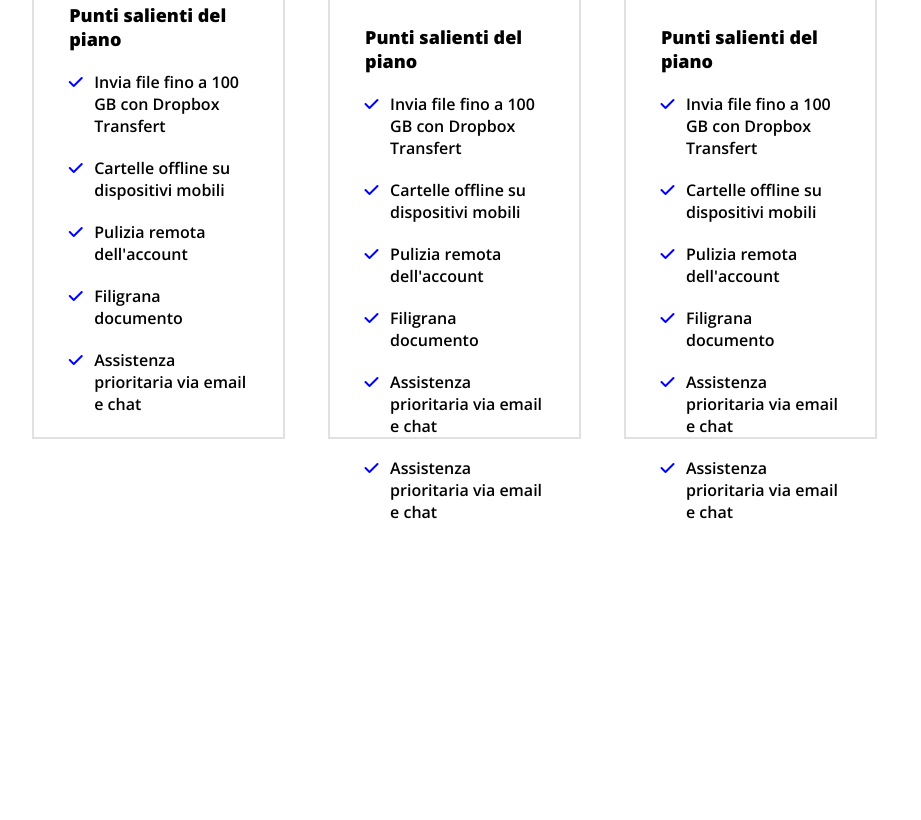
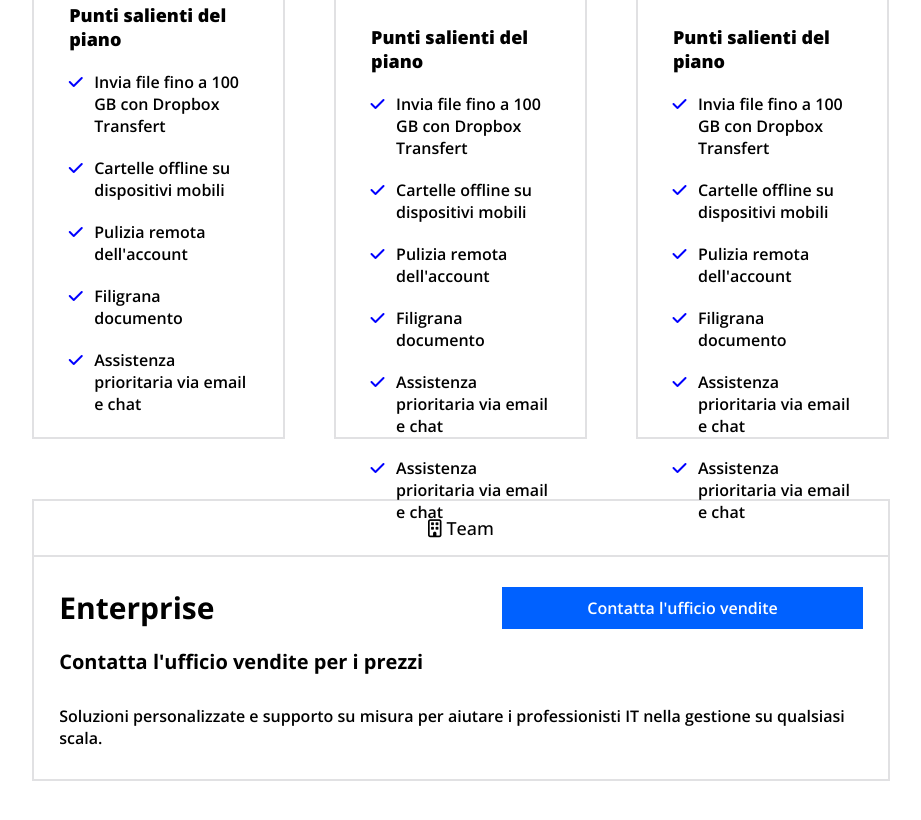
Before and after one commit to FilippoR00/htmlcss-dropbox, a plain HTML site: page index.html in a window 1280 px wide. Shown: the part 2227-3047 px from the top of the page, without its empty margins (179-1100 px from the left). Drawn offline with nearby package versions, Linux system fonts and the light colour scheme.

Commit message:
added table bottom

```diff
--- a/css/style.css
+++ b/css/style.css
@@ -190,7 +190,7 @@ header .inizia a:hover{
 }
 
 .center{
-    margin: 0px 5%;
+    margin: 0px 5.7%;
 }
 
 main h1{
@@ -238,7 +238,7 @@ main .unchecked{
     border: 2px solid lightgray;
 }
 
-main .column .user{
+main .user{
     margin: 15px 0px;
     text-align: center;
     font-size: 18px;
@@ -310,6 +310,42 @@ main .column-content li{
     color: blue;
 }
 
+main .bottom-plan{
+    width: 100%;
+    margin-top: 60px;
+    border: 2px solid #e1e1e3;
+}
+
+main .content-bottom{
+    padding: 30px 25px;
+    position: relative;
+}
+
+main .content-bottom h2{
+    font-size: 30px;
+}
+
+main .content-bottom h3{
+    margin: 20px 0px;
+    font-size: 20px;
+}
+
+main .content-bottom .features{
+    font-size: 16px;
+    font-weight: 600;
+    margin-top: 30px;
+}
+
+main .content-bottom .button.blue{
+    position: absolute;
+    top: 30px;
+    right: 25px;
+    padding: 10px 85px;
+}
+
+main .content-bottom .button.blue:hover{
+    background-color: #3180ff;
+}
 
 
 
@@ -318,6 +354,9 @@ main .column-content li{
 
 
 /* *** DEBUG *** */
+body.debug{
+    height: 3000px;
+}
 /* .debug .row{
     background-color: red;
 }
@@ -342,13 +381,9 @@ main .column-content li{
     height: 900px;
 } */
 
-body.debug{
-    height: 3000px;
-}
-
-.container{
-    /* background-color: rgb(255, 0, 0); */
-}
+/* .container{
+    background-color: rgb(255, 0, 0);
+} */
 
 /* .debug main h1{
     background-color: blue;
@@ -358,3 +393,8 @@ body.debug{
     height: 25px;
     background-color: violet;
 } */
+
+.debug .bottom-plan{
+    /* height: 200px; */
+    /* background-color: tomato; */
+}
--- a/index.html
+++ b/index.html
@@ -188,6 +188,16 @@
                         </div>
                     </div>
                 </div>
+                <div class="bottom-plan">
+                    <div class="user"><i class="far fa-building"></i>Team</div>
+                    <hr>
+                    <div class="content-bottom">
+                        <h2>Enterprise</h2>
+                        <a class="button blue" href="#">Contatta l'ufficio vendite</a>
+                        <h3>Contatta l'ufficio vendite per i prezzi</h3>
+                        <div class="features">Soluzioni personalizzate e supporto su misura per aiutare i professionisti IT nella gestione su qualsiasi scala.</div>
+                    </div>
+                </div>
             </section>
         </div>
     </main>
```
